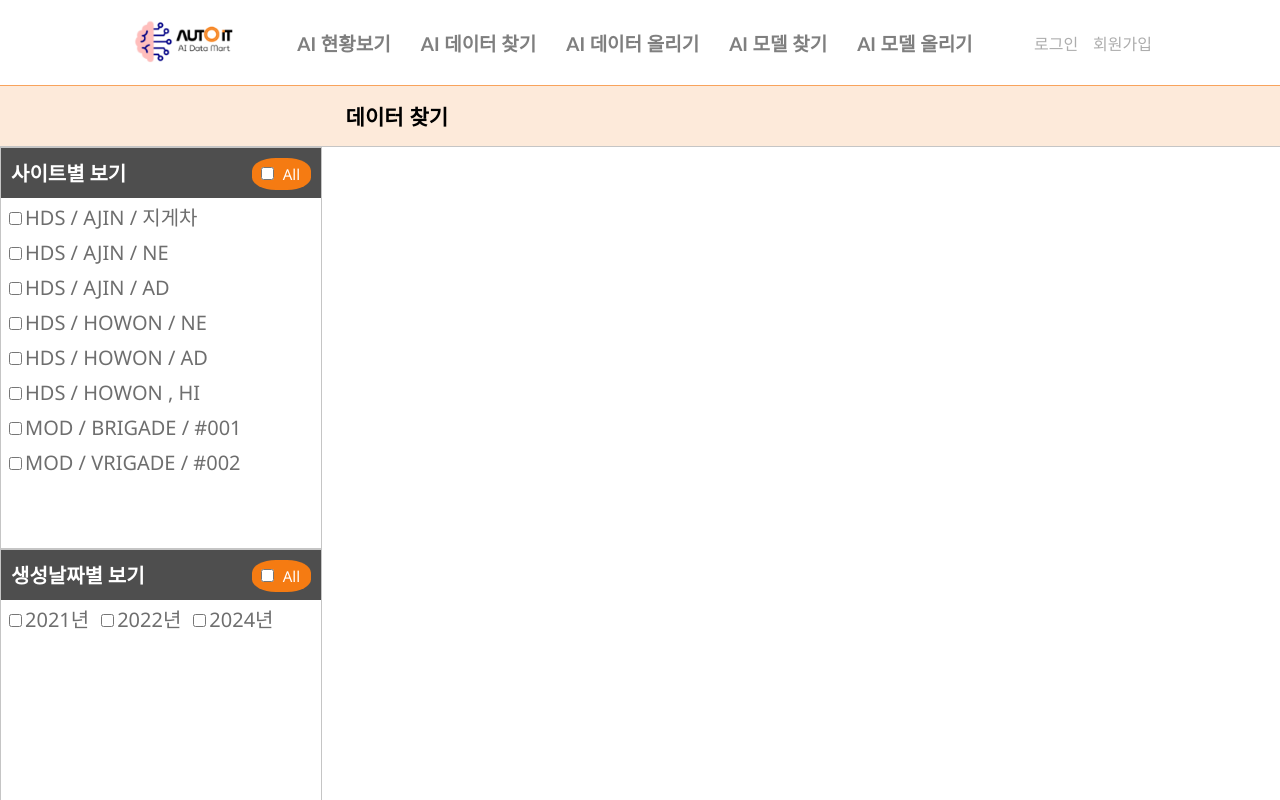
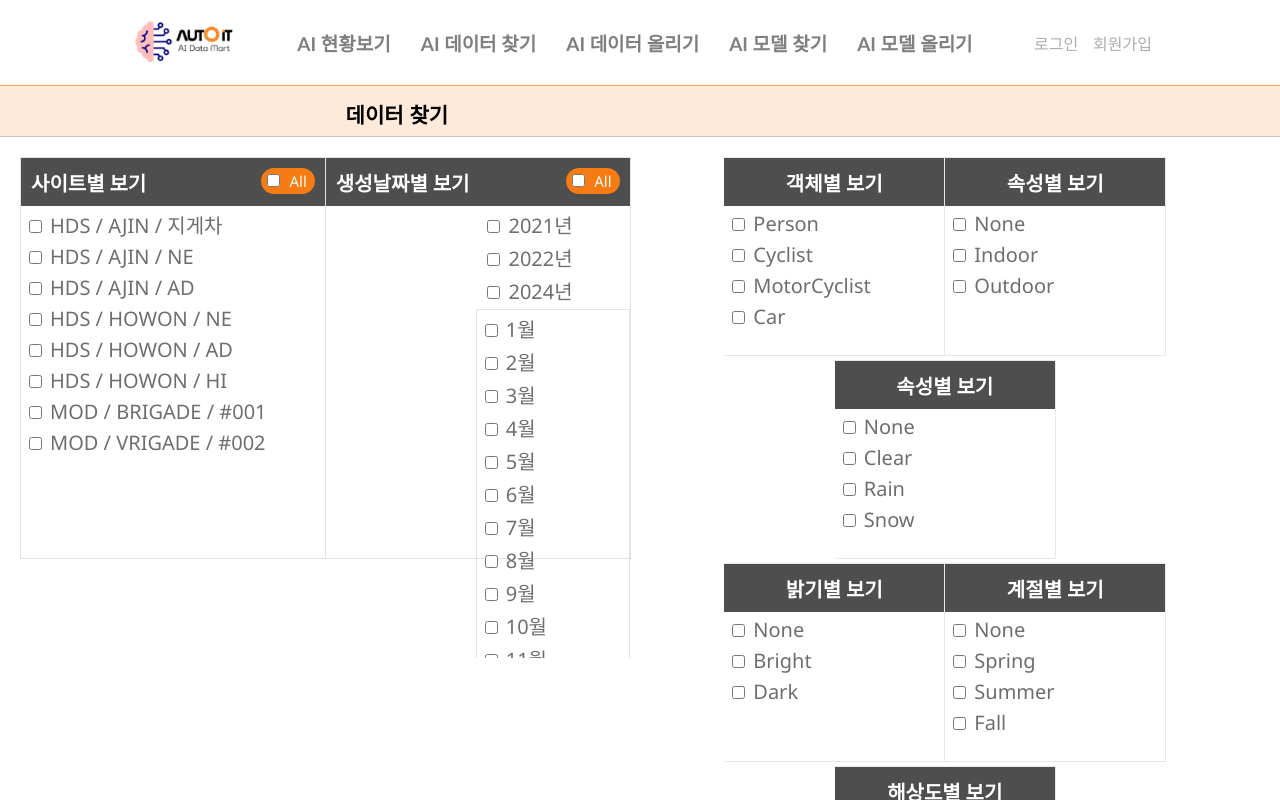
Before and after one commit to BaekInJu/AI-Data_Mart, a React (Create React App) app: page /findAiData in a window 1280 px wide. Shown: the top 800 px of the page. Built offline with nearby package versions, Linux system fonts and the light colour scheme.

Commit message:
add parse json

```diff
--- a/src/components/Option.js
+++ b/src/components/Option.js
@@ -1,19 +1,19 @@
 import "../style/Option.css";
 import React from "react";
 
-const Option = (props) => {    //props => 배열(옵션 목록), 핸들러(선택된 옵션 배열 업데이트 함수)
+const Option = (props) => {    //props => list = 옵션 목록, handler = 선택된 옵션 배열 업데이트 함수, for = 해당 옵션의 타입
     const onChange = (event) => {
-        props.handler(event.target.value);
+        props.handler(JSON.parse(`{${event.target.value}}`));    //json형식으로 넘어감
     }
 
     return(
         <>
             <div className="checkbox-lines">
                 {props.list.map((item, index) => (
-                        <div className="line" key={index}>
-                            <input type="checkbox" id={item} name="option" value={item} onChange={onChange}/>
+                        <div className="line" key={index} >
+                            <input className="checkbox" type="checkbox" id={`${props.for} : ${item}`} name="option" value={`"type": "${props.for}", "value": "${item}"`} onChange={onChange}/>
                             <span id={item} name="new-checkbox" />
-                            <label htmlFor={item}>{item}</label>
+                            <label htmlFor={`${props.for} : ${item}`}>{item}</label>
                         </div>
                     ))}
             </div>
--- a/src/pages/FindAiData.js
+++ b/src/pages/FindAiData.js
@@ -1,64 +1,62 @@
 import React, { useState } from "react";
 import OrangeLine from "../components/OrangeLine";
-import Option from "../components/Option";
-import AllSelectButton from "../components/AllSelectButton";
 import SiteSelection from "./findDataOptions/SiteSeletion";
 import DateSelection from "./findDataOptions/DateSelection";
-
+import ObjectSelection from "./findDataOptions/ObjectSelection";
+import AttributeSelection from "./findDataOptions/AttributeSelection";
+import WeatherSeletion from "./findDataOptions/WeatherSeletion";
+import BrightSelection from "./findDataOptions/BrightSeletion";
+import SeasonSelection from "./findDataOptions/SeasonSelection";
+import ResloutionSelection from "./findDataOptions/Resoluntion";
 
 const FindAiData = () => {
+  //체크된 속성 배열
+  const [clicked, setClicked] = useState([]);
 
-  const object = [
-    "Person",
-    "Cyclist",
-    "MotorCyclist",
-    "Car"
-  ];
+  //체크 항목 배열에 추가 함수
+  const handlerOption = (click) => {
+    setClicked((prevClicked) => {
+      let newClicked = [...prevClicked];
+      let test = Object.entries(newClicked);
+      for(let i=0; i<newClicked.length; i++){
+        console.log("굴러온" + click);
+        console.log("박힌" + newClicked);
+        if(test[i] === click){
+          return;
+        }
 
-  const attribute = [
-    "None",
-    "Indoor",
-    "Outdoor"
-  ];
+      }
+      if (newClicked.includes(click)) {
+        newClicked = newClicked.filter(item => item !== click);
+      } else {
+        newClicked.push(click);
+      }
+      console.log("Updated array:", newClicked);
+      return newClicked;
+    });
+  }
 
-  const weather = [
-    "None",
-    "Clear",
-    "Rain",
-    "Snow"
-  ];
-
-  const bright = [
-    "None",
-    "Bright",
-    "Dark"
-  ];
-
-  const season = [
-    "None",
-    "Spring",
-    "Summber",
-    "Fall",
-    "Winter"
-  ];
-
-  const resolution = [
-    "None",
-    "2M",
-    "4M"
-  ];
-
-  const [clicked, setClicked] = useState("");
-  const handlerOption = (click) => {
-    setClicked(click);
-  }
   return (
     <>
       <div className="find-data-body">
         <OrangeLine  className="orange-line" text="데이터 찾기"/>
           <div className="options">
-            <SiteSelection />
-            <DateSelection />
+            <div className="margin-box">
+              <SiteSelection func={handlerOption}/>
+              <DateSelection func={handlerOption}/>
+              <span className="option-right">
+                <span className="option-right-top">
+                  <ObjectSelection func={handlerOption}/>
+                  <AttributeSelection func={handlerOption}/>
+                  <WeatherSeletion func={handlerOption}/>
+                </span>
+                <span className="option-right-bottom">
+                  <BrightSelection func={handlerOption}/>
+                  <SeasonSelection func={handlerOption}/>
+                  <ResloutionSelection func={handlerOption}/>
+                </span>
+              </span>
+            </div>
           </div>
       </div>
     </>
--- /dev/null
+++ b/src/pages/findDataOptions/AttributeSelection.js
@@ -0,0 +1,24 @@
+import React from "react";
+import Option from "../../components/Option";
+
+const AttributeSelection = (props) => {
+    const attribute = [
+        "None",
+        "Indoor",
+        "Outdoor"
+      ];
+    return(
+        <div className="selection-form-tiny">
+            <div className="selection-title">
+                <p>속성별 보기</p>
+            </div>
+            <div className="option-list">
+                <div className="tiny-list">
+                    <Option list={attribute} handler={props.func} for="attribute"/>
+                </div>
+            </div>
+        </div>
+    )
+}
+
+export default AttributeSelection;
--- /dev/null
+++ b/src/pages/findDataOptions/BrightSeletion.js
@@ -0,0 +1,24 @@
+import React from "react";
+import Option from "../../components/Option";
+
+const BrightSelection = (props) => {
+    const bright = [
+        "None",
+        "Bright",
+        "Dark"
+      ];
+    return(
+        <div className="selection-form-tiny">
+            <div className="selection-title">
+                <p>밝기별 보기</p>
+            </div>
+            <div className="option-list">
+                <div className="tiny-list">
+                    <Option list={bright} handler={props.func} for="bright"/>
+                </div>
+            </div>
+        </div>
+    )
+}
+
+export default BrightSelection;
--- a/src/pages/findDataOptions/DateSelection.js
+++ b/src/pages/findDataOptions/DateSelection.js
@@ -2,6 +2,7 @@ import React from "react";
 import AllSelectButton from "../../components/AllSelectButton";
 import Option from "../../components/Option";
 
+const DateSelection = (props) => {
     const year = [
         "2021년",
         "2022년",
@@ -23,14 +24,20 @@ const year = [
     "12월",
     ];
 
-const DateSelection = () => {
     return(
-        <div className="selection-form">
+        <div className="selection-form" id="date-selection-form">
             <div className="selection-title">
                 <p>생성날짜별 보기</p>
                 <AllSelectButton />
             </div>
-            <Option list={year} handler={null} />
+            <div className="option-list">
+                <span className="option-year">
+                    <Option list={year} handler={props.func} for="year"/>
+                </span>
+                <span className="option-month">
+                    <Option list={month} handler={props.func} for="month"/>
+                </span>
+            </div>
         </div>
     )
 }
--- /dev/null
+++ b/src/pages/findDataOptions/ObjectSelection.js
@@ -0,0 +1,25 @@
+import React from "react";
+import Option from "../../components/Option";
+
+const ObjectSelection = (props) => {
+    const object = [
+        "Person",
+        "Cyclist",
+        "MotorCyclist",
+        "Car"
+      ];
+    return(
+        <div className="selection-form-tiny">
+            <div className="selection-title">
+                <p>객체별 보기</p>
+            </div>
+            <div className="option-list">
+                <div className="tiny-list">
+                    <Option list={object} handler={props.func} for="object"/>
+                </div>
+            </div>
+        </div>
+    )
+}
+
+export default ObjectSelection;
--- /dev/null
+++ b/src/pages/findDataOptions/Resoluntion.js
@@ -0,0 +1,24 @@
+import React from "react";
+import Option from "../../components/Option";
+
+const ResloutionSelection = (props) => {
+    const resolution = [
+        "None",
+        "2M",
+        "4M"
+      ];
+    return(
+        <div className="selection-form-tiny">
+            <div className="selection-title">
+                <p>해상도별 보기</p>
+            </div>
+            <div className="option-list">
+                <div className="tiny-list">
+                    <Option list={resolution} handler={props.func} for="resolution"/>
+                </div>
+            </div>
+        </div>
+    )
+}
+
+export default ResloutionSelection;
--- /dev/null
+++ b/src/pages/findDataOptions/SeasonSelection.js
@@ -0,0 +1,25 @@
+import React from "react";
+import Option from "../../components/Option";
+
+const SeasonSelection = (props) => {
+    const season = [
+        "None",
+        "Spring",
+        "Summer",
+        "Fall"
+      ];
+    return(
+        <div className="selection-form-tiny">
+            <div className="selection-title">
+                <p>계절별 보기</p>
+            </div>
+            <div className="option-list">
+                <div className="tiny-list">
+                    <Option list={season} handler={props.func} for="season"/>
+                </div>
+            </div>
+        </div>
+    )
+}
+
+export default SeasonSelection;
--- a/src/pages/findDataOptions/SiteSeletion.js
+++ b/src/pages/findDataOptions/SiteSeletion.js
@@ -2,14 +2,14 @@ import React from "react";
 import AllSelectButton from "../../components/AllSelectButton";
 import Option from "../../components/Option";
 
-const SiteSelection = () => {
+const SiteSelection = (props) => {
     const siteList = [
         "HDS / AJIN / 지게차",
         "HDS / AJIN / NE",
         "HDS / AJIN / AD",
         "HDS / HOWON / NE",
         "HDS / HOWON / AD",
-        "HDS / HOWON , HI",
+        "HDS / HOWON / HI",
         "MOD / BRIGADE / #001",
         "MOD / VRIGADE / #002"
       ];
@@ -20,7 +20,7 @@ const SiteSelection = () => {
                 <p>사이트별 보기</p>
                 <AllSelectButton />
             </div>
-            <Option list={siteList} handler={null} />
+            <Option list={siteList} handler={props.func} for="site"/>
         </div>
     )
 }
--- /dev/null
+++ b/src/pages/findDataOptions/WeatherSeletion.js
@@ -0,0 +1,25 @@
+import React from "react";
+import Option from "../../components/Option";
+
+const WeatherSeletion = (props) => {
+    const weather = [
+        "None",
+        "Clear",
+        "Rain",
+        "Snow"
+      ];
+    return(
+        <div className="selection-form-tiny">
+            <div className="selection-title">
+                <p>속성별 보기</p>
+            </div>
+            <div className="option-list">
+                <div className="tiny-list">
+                    <Option list={weather} handler={props.func} for="weather"/>
+                </div>
+            </div>
+        </div>
+    )
+}
+
+export default WeatherSeletion;
--- a/src/style/App.css
+++ b/src/style/App.css
@@ -62,7 +62,7 @@
 .menu {
   display: flex;
   justify-content: center;
-  flex-grow: 1;
+  flex-grow: 2;
 }
 
 .menu a {
@@ -101,7 +101,7 @@
 
 .orange-line {
   display: block;
-  height: 60px;
+  height: 50px;
   background: rgb(253, 234, 218);
   position: relative;
 }
@@ -126,13 +126,14 @@
 }
 
 .all-select-button {
-  display: inline-block;
+  /* display: inline-block; */
   background: rgb(245, 123, 18);
-  border-radius: 40%;
-  padding: 5px;
+  border-radius: 15px;
+  padding: 2px;
   margin-top: 10px;
   margin-right: 10px;
   float: right;
+  /* float: right; */
 }
 
 .all-select-button button {
@@ -150,17 +151,22 @@
 }
 
 .selection-form {
+  display: inline-block;
   width: 320px;
   height: 400px;
   border: solid;
   border-width: 1px;
-  border-color: rgb(197, 197, 197);
+  border-color: rgba(197, 197, 197, 0.5);
+  /* border-right: 0; */
 }
 
+#date-selection-form {
+  border-left: 0;
+}
 
 .selection-title {
   background-color: rgb(78, 78, 78);
-  height: 50px;
+  height: 48px;
 }
 
 .selection-form p {
@@ -174,20 +180,118 @@
 
 .selection-form p {
   float: left;
+
 }
 
 .checkbox-lines {
-  float: left;
+  display: block;
 }
 
 .checkbox-lines .line {
-  float: left;
+  display: block;
+  /* float: left; */
   font-size: 20px;
   margin: 4px;
   color: rgb(110, 110, 110);
   font-family: 'Segoe UI', Tahoma, Geneva, Verdana, sans-serif;
 }
 
+.checkbox-lines .line:hover {
+  text-decoration: underline;
+  font-weight: bolder;
+}
+
+input[type="checkbox"]:checked+label+span {
+  color: red;
+  text-decoration: underline;
+  background-color: red;
+}
+
+.checkbox-lines .line:visited {
+  color: rgb(245, 123, 18);
+  background-color: rgb(245, 123, 18);
+}
+
 .options {
-  position: block;
+  display: block;
 }
+
+.option-year {
+  display: inline;
+  float: left;
+  /* width: 158px; */
+  /* height: 348px; */
+  flex-grow: 1;
+}
+
+.option-month {
+  display: inline;
+  float: right;
+  /* width: 158px; */
+  height: 348px;
+  width: 50%;
+  /* height: auto; */
+  border: solid;
+  border-width: 1px;
+  border-color: rgba(197, 197, 197, 0.5);
+  overflow: auto;
+  border-bottom: 0;
+}
+
+/* .option-month .checkbox-lines {
+  width: 90px;
+}
+
+.option-year .checkbox-lines {
+  width: 100px
+} */
+
+.checkbox {
+  margin-right: 8px;
+}
+
+.selection-form-tiny {
+  display: inline-block;
+  width: 220px;
+  height: 197px;
+  overflow: auto;
+  border: solid;
+  border-width: 1px;
+  border-color: rgba(197, 197, 197, 0.4);
+  border-left: 0;
+}
+
+.selection-form-tiny p {
+  /* float: left; */
+  color: white;
+  font-weight: bolder;
+  font-family: 'Gill Sans', 'Gill Sans MT', Calibri, 'Trebuchet MS', sans-serif;
+  padding: 10px;
+  font-size: 20px;
+  margin: 0;
+}
+
+.tiny-list .checkbox-lines {
+  width: 180px;
+}
+
+.tiny-list .line {
+  display: block;
+}
+
+.line {
+  display: block;
+}
+
+.option-right {
+  display: grid;
+}
+
+.margin-box {
+  display: inline-flex;
+  margin: 20px;
+}
+
+.line {
+  text-align: left;
+}
```
Lines whose indentation alone changed are shown as unchanged.
